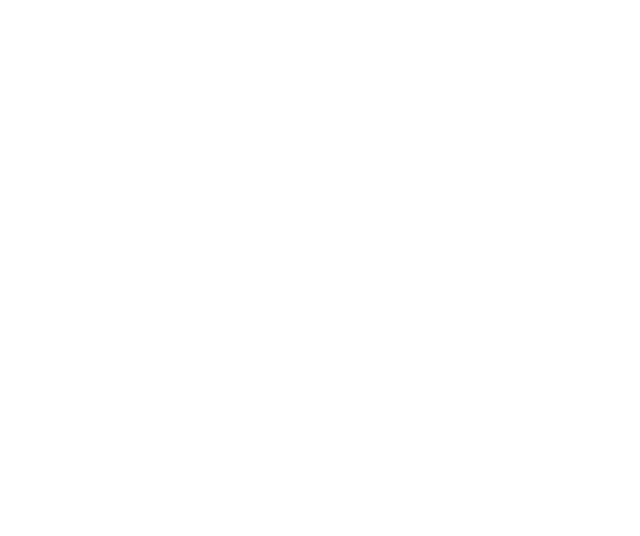
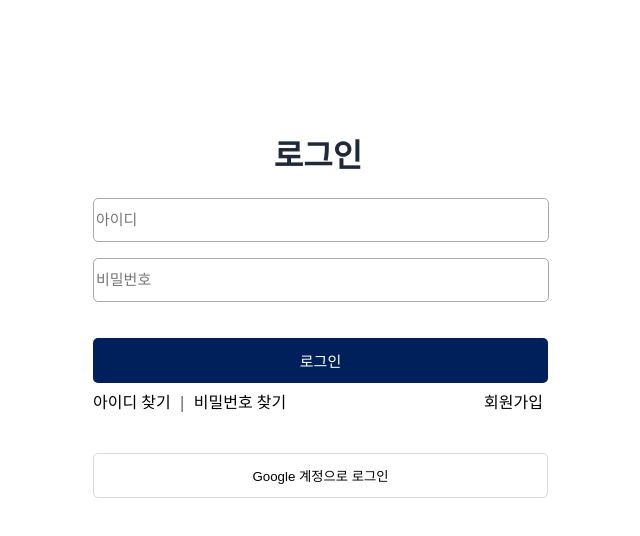
Before and after one commit to PJA-ProJect-Assistant/pja_frontend, a React (Vite) app in the folder pja/: page /login in a window 1280 px wide. Shown: the top 536 px of the page, without its empty margins (322-962 px from the left). Built offline with nearby package versions, Linux system fonts and the light colour scheme.

Commit message:
feat: 로그인 페이지 UI 구현

```diff
--- /dev/null
+++ b/pja/src/pages/loginpage/LoginPage.css
@@ -0,0 +1,140 @@
+/* 전체 로그인 페이지 컨테이너 */
+.login-container {
+  min-height: 200px;
+  display: flex;
+  flex-direction: column;
+  align-items: center;
+  justify-content: center;
+  padding: 1rem;
+}
+
+/* 로그인 박스 */
+.login-box {
+  border-radius: 0.5rem;
+  /* border-top: 50px; */
+  width: 450px;
+  height: 30px;
+}
+
+/* 로그인 제목 */
+.login-title {
+  font-weight: bold;
+  text-align: center;
+  color: #1f2937;
+}
+
+/* 입력 필드 섹션 */
+.input-section {
+  margin-bottom: 1rem;
+}
+
+/* 입력 필드 wrapper */
+.input-wrapper {
+  position: relative;
+}
+
+/* 기본 입력 필드 스타일 */
+
+.id-input {
+  width: 450px;
+  height: 40px;
+  border: 1px solid #aaaaaa;
+  border-radius: 5px;
+  font-size: 15px;
+}
+
+.pw-input {
+  width: 450px;
+  height: 40px;
+  border: 1px solid #aaaaaa;
+  border-radius: 5px;
+  font-size: 15px;
+}
+
+/* 포커스 스타일 (JS에서 classList로 제어) */
+.id-input:focus {
+  border: 2px solid #00205b;
+  outline: none !important;
+}
+
+.pw-input:focus {
+  border: 2px solid #00205b;
+  outline: none !important;
+}
+/* 삭제 아이콘 버튼 */
+.clear-icon {
+  position: absolute;
+  right: 0.75rem;
+  top: 50%;
+  transform: translateY(-50%);
+  background: none;
+  border: none;
+  cursor: pointer;
+  color: #9ca3af;
+  padding: 0;
+  display: flex;
+  align-items: center;
+  justify-content: center;
+  outline: none;
+  transition: color 0.2s;
+}
+
+.clear-icon:hover {
+  color: #6b7280;
+}
+
+/* 로그인 버튼 */
+.button-section {
+  margin-top: 10px;
+}
+
+.login-button {
+  width: 455px;
+  height: 45px;
+  background-color: #00205b;
+  color: white;
+
+  border: none;
+  border-radius: 5px;
+  font-size: 15px;
+  font-weight: 500;
+  margin-top: 20px;
+  cursor: pointer;
+}
+.google-login-section {
+  margin-top: 40px;
+}
+
+.google-login-button {
+  width: 455px;
+  height: 45px;
+  border-radius: 5px;
+  border: 1px solid #d9d9d6;
+  background-color: white;
+}
+
+.search-section {
+  margin-bottom: 1.5rem;
+  text-align: center;
+}
+.search-wrapper {
+  display: flex;
+  justify-content: space-between;
+  align-items: center;
+  margin-top: 10px;
+  line-height: 1.25rem;
+}
+.search-group {
+  display: flex;
+  align-items: center;
+  flex-grow: 1;
+  gap: 10px;
+}
+.search-link {
+  color: inherit;
+  text-decoration: none; /*기본 밑줄 제거*/
+}
+.search-link:hover {
+  color: #2563eb;
+  /* text-decoration-line: underline; */
+}
--- a/pja/src/pages/loginpage/LoginPage.tsx
+++ b/pja/src/pages/loginpage/LoginPage.tsx
@@ -1,3 +1,140 @@
-export default function LoginPage() {
-  return <></>;
-}
+import React, { useState } from "react";
+import "./LoginPage.css"; // CSS 파일 연결
+
+const LoginPage = () => {
+  const [id, setId] = useState("");
+  const [password, setPassword] = useState("");
+
+  const handleIdChange = (event: {
+    target: { value: React.SetStateAction<string> };
+  }) => setId(event.target.value);
+  const handlePasswordChange = (event: {
+    target: { value: React.SetStateAction<string> };
+  }) => setPassword(event.target.value);
+  //삭제 아이콘 클릭 시 아이디 값을 빈 문자열로 설정
+  const handleClearId = () => setId("");
+  //삭제 아이콘 클릭 시 비밀번호 값을 빈 문자열로 설정
+  const handleClearPassword = () => {
+    setPassword("");
+  };
+  const handleLogin = () => {};
+
+  return (
+    <div className="login-container">
+      <div className="login-box">
+        <h1 className="login-title">로그인</h1>
+
+        <div className="input-section">
+          <div className="input-wrapper">
+            <input
+              type="text"
+              placeholder="아이디"
+              className="id-input"
+              value={id}
+              onChange={handleIdChange}
+              // onFocus={(e) => {
+              //   e.target.classList.add("input-focus");
+              // }}
+              // onBlur={(e) => {
+              //   e.target.classList.remove("input-focus");
+              // }}
+            />
+            {id && (
+              <button
+                type="button"
+                onClick={handleClearId}
+                className="clear-icon"
+              >
+                <svg
+                  width="20"
+                  height="20"
+                  viewBox="0 0 24 24"
+                  fill="none"
+                  stroke="currentColor"
+                  strokeWidth="2"
+                  strokeLinecap="round"
+                  strokeLinejoin="round"
+                >
+                  <circle cx="12" cy="12" r="10" />
+                  <path d="M15 9l-6 6" />
+                  <path d="M9 9l6 6" />
+                </svg>
+              </button>
+            )}
+          </div>
+        </div>
+
+        <div className="input-section">
+          <div className="input-wrapper">
+            <input
+              type="password"
+              placeholder="비밀번호"
+              className="pw-input"
+              value={password}
+              onChange={handlePasswordChange}
+              onFocus={(e) => {
+                e.target.classList.add("input-focus");
+              }}
+              onBlur={(e) => {
+                e.target.classList.remove("input-focus");
+              }}
+            />
+            {password && (
+              <button
+                type="button"
+                onClick={handleClearPassword}
+                className="clear-icon"
+              >
+                <svg
+                  width="20"
+                  height="20"
+                  viewBox="0 0 24 24"
+                  fill="none"
+                  stroke="currentColor"
+                  strokeWidth="2"
+                  strokeLinecap="round"
+                  strokeLinejoin="round"
+                >
+                  <circle cx="12" cy="12" r="10" />
+                  <path d="M15 9l-6 6" />
+                  <path d="M9 9l6 6" />
+                </svg>
+              </button>
+            )}
+          </div>
+        </div>
+
+        <div className="button-section">
+          <button type="button" onClick={handleLogin} className="login-button">
+            로그인
+          </button>
+        </div>
+
+        <div className="search-section">
+          <div className="search-wrapper">
+            {/* 아이디 찾기, 비밀번호 찾기 그룹 */}
+            <div className="search-group">
+              <a href="/find-id" className="search-link">
+                아이디 찾기
+              </a>
+              <span className="search-separator">|</span>
+              <a href="/find-pw" className="search-link">
+                비밀번호 찾기
+              </a>
+            </div>
+            <a href="/signup" className="search-link">
+              회원가입
+            </a>
+          </div>
+        </div>
+        <div className="google-login-section">
+          <button className="google-login-button">
+            Google 계정으로 로그인
+          </button>
+        </div>
+      </div>
+    </div>
+  );
+};
+
+export default LoginPage;
```
